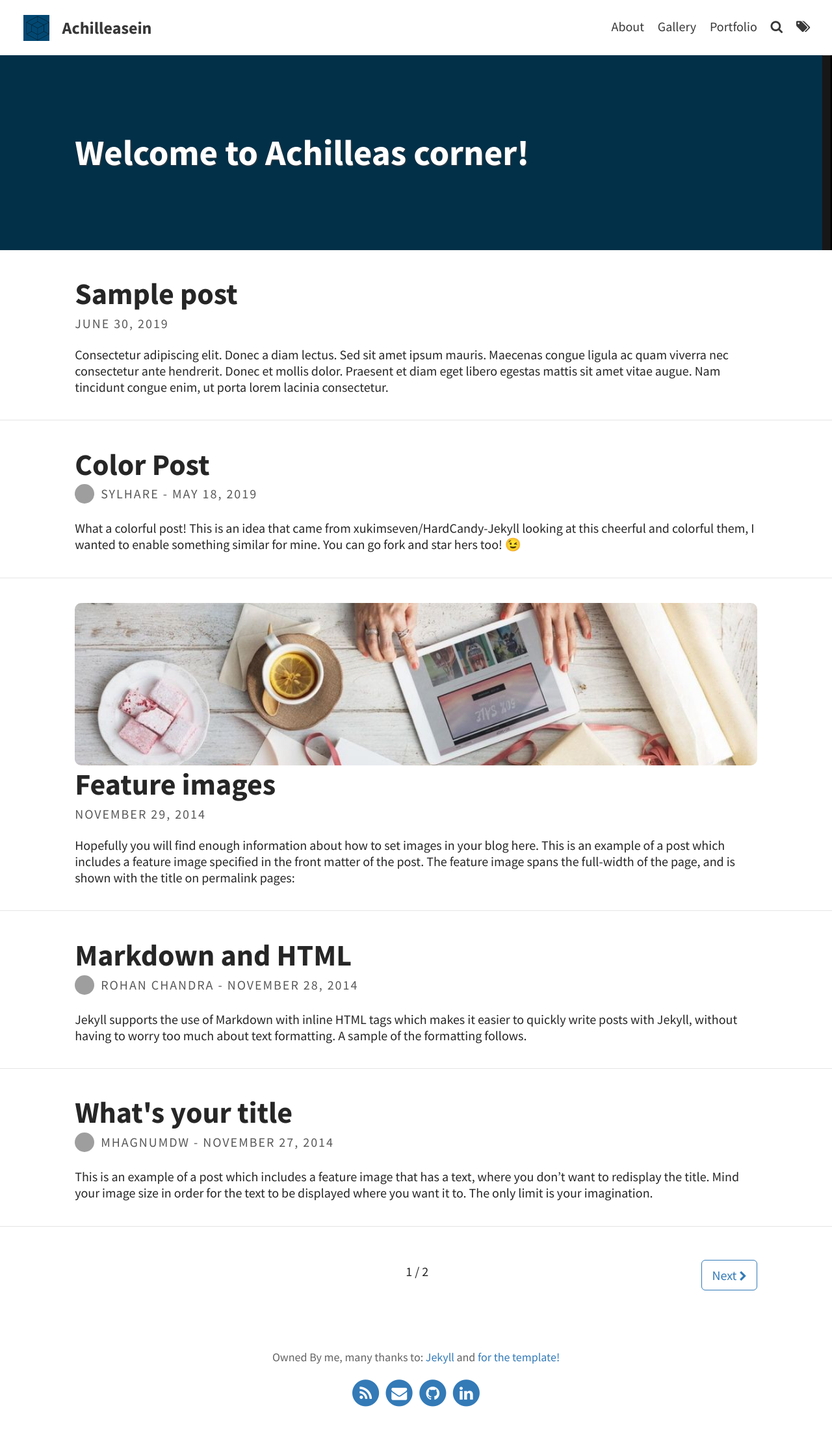
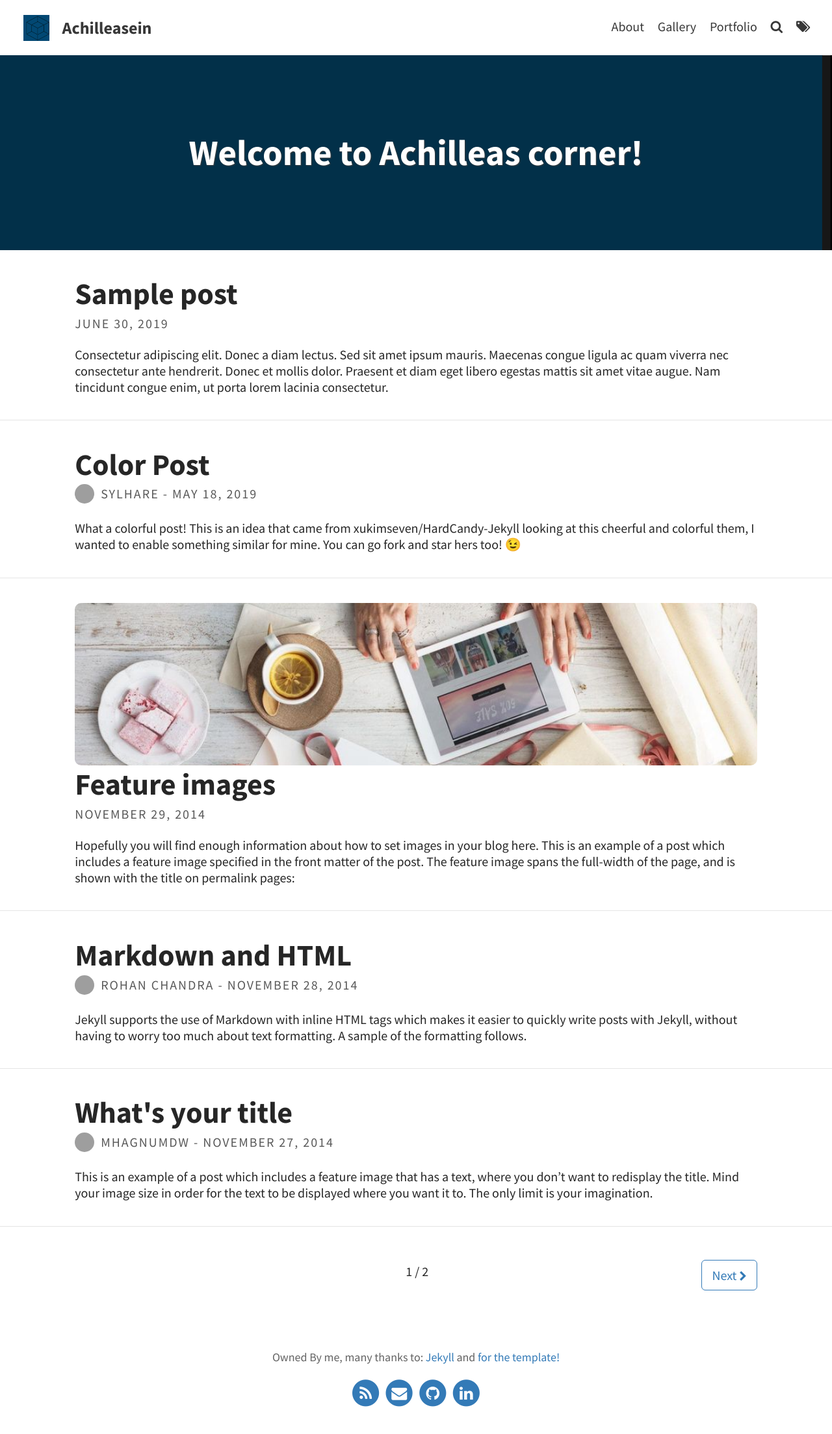
Before and after one commit to Achilleasein/achilleasein, a Jekyll site: the page built from index.html, in a window 1280 px wide. Shown: the whole page at 65% size. Built offline with Jekyll 4.4.1, drawn with Linux system fonts in a browser that asks for light colours; the list of posts is cut into pages by our own code; grey boxes are pictures that could not be loaded.

Commit message:
updating again...

```diff
--- a/_layouts/home.html
+++ b/_layouts/home.html
@@ -5,7 +5,7 @@ layout: default
 <div class="home">
 
     <div id="main" class="call-out"
-         style="background-image: url('{{ site.header_feature_image | relative_url }}'); text-align: left;">
+         style="background-image: url('{{ site.header_feature_image | relative_url }}'); margin-left: 0;">
         <h1> {{ site.header_text | default: "Change <code>header_text</code> in <code>_config.yml</code>"}} </h1>
     </div>
 
```
